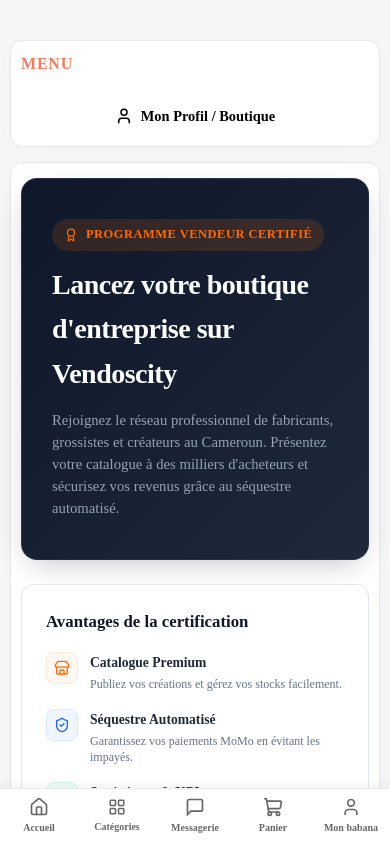
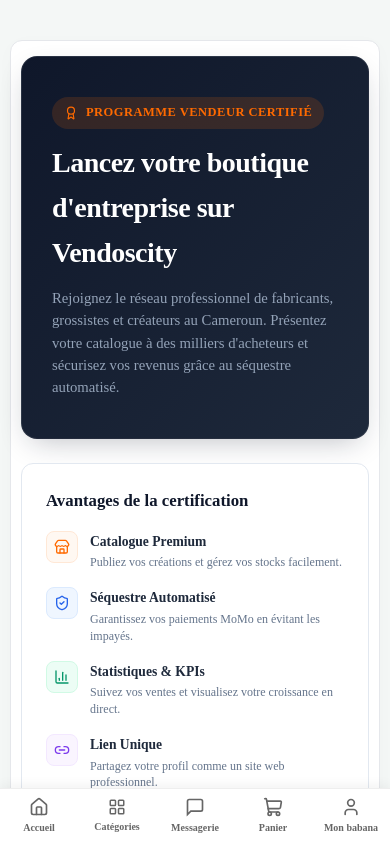
Before and after one commit to ArthurNgalamo/Vendoscity, a Next.js app in the folder client/: page /dashboard in a window 390 px wide. Shown: the top 842 px of the page. Built offline with nearby package versions, Linux system fonts and the light colour scheme; no server answers; sample sign-in values are in the browser's storage.

Commit message:
style(dashboard): hide secondary dashboard sidebar menu on mobile devices

```diff
--- a/client/src/app/dashboard/dashboard.css
+++ b/client/src/app/dashboard/dashboard.css
@@ -320,29 +320,7 @@
     }
 
     .dashboard-sidebar {
-        display: grid;
-        grid-template-columns: 1fr;
-        gap: 10px;
-        padding: 15px;
-        order: 1; /* Navigation en premier sur mobile */
-    }
-
-    .dashboard-sidebar h3 {
-        margin-bottom: 10px;
-    }
-
-    .dashboard-menu {
-        flex-direction: row;
-        flex-wrap: wrap;
-        gap: 10px;
-    }
-
-    .dashboard-menu-item {
-        padding: 10px 12px;
-        font-size: 0.9rem;
-        flex: 1;
-        min-width: 100px;
-        justify-content: center;
+        display: none;
     }
 
     .dashboard-content {
```
